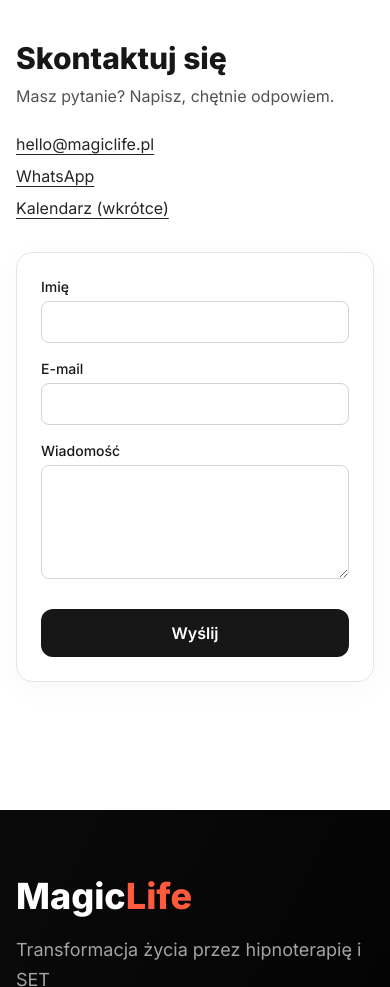
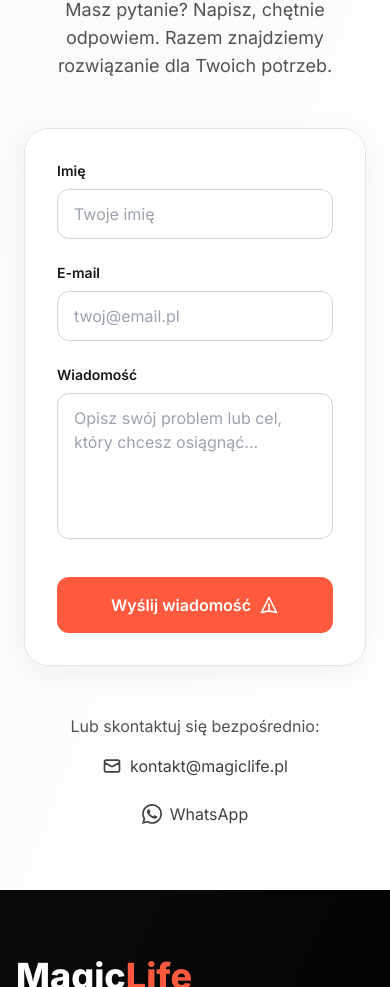
Before and after one commit to technikyvl/MAGIC-LANDING-PAGE-NEW, a Next.js app in the folder MAGICLIFELANDING/: page / in a window 390 px wide. Shown: the part 11013-12000 px from the top of the page. Built offline with nearby package versions, Linux system fonts and the light colour scheme.

Commit message:
Update page.jsx

```diff
--- a/MAGICLIFELANDING/app/page.jsx
+++ b/MAGICLIFELANDING/app/page.jsx
@@ -343,7 +343,7 @@ export default function Page() {
       </section>
 
       {/* 6) Support - Editorial Style */}
-      <section className="bg-white text-neutral-900 py-24 lg:py-24 md:py-16 sm:py-12">
+      <section className="bg-white text-neutral-900 py-16 lg:py-20 md:py-12 sm:py-8">
         <div className="mx-auto max-w-7xl px-6 lg:px-8">
           {/* Two-column header */}
           <div className="mb-20 lg:mb-24 md:mb-18 sm:mb-16">
@@ -586,26 +586,80 @@ export default function Page() {
       </section>
 
       {/* 11) Contact */}
-      <section id="contact" className={"bg-white " + SPACING}>
-        <div className={CONTAINER + " grid gap-8 sm:grid-cols-2"}>
+      <section id="contact" className="bg-gradient-to-br from-neutral-50 to-white py-16 sm:py-20">
+        <div className="mx-auto max-w-4xl px-6 lg:px-8">
+          {/* Header */}
+          <div className="text-center mb-12">
+            <div className="inline-block h-[2px] w-16 bg-accent mb-6"></div>
+            <h2 className="text-3xl sm:text-4xl font-extrabold text-neutral-900 mb-4">Skontaktuj się</h2>
+            <p className="text-lg text-neutral-600 max-w-2xl mx-auto">
+              Masz pytanie? Napisz, chętnie odpowiem. Razem znajdziemy rozwiązanie dla Twoich potrzeb.
+            </p>
+          </div>
+
+          {/* Contact form - centered */}
+          <div className="max-w-2xl mx-auto">
+            <form className="slow-reveal rounded-3xl border border-neutral-200 p-8 bg-white shadow-[0_8px_30px_rgba(0,0,0,.05)]" onSubmit={(e)=>{e.preventDefault(); alert('Dziękuję! Skontaktuję się niebawem.')}}>
+              <div className="grid grid-cols-1 md:grid-cols-2 gap-6">
+                <div>
+                  <label className="block text-sm font-semibold text-neutral-900 mb-2">Imię</label>
+                  <input
+                    className="w-full rounded-xl border border-neutral-300 px-4 py-3 outline-none focus:ring-2 focus:ring-accent focus:border-accent transition-colors"
+                    placeholder="Twoje imię"
+                  />
+                </div>
           <div>
-            <h2 className="slow-reveal text-3xl sm:text-4xl font-extrabold">Skontaktuj się</h2>
-            <p className="slow-reveal mt-2 text-neutral-600">Masz pytanie? Napisz, chętnie odpowiem.</p>
-            <ul className="slow-reveal mt-6 space-y-2 text-neutral-800">
-              <li><a className="underline underline-offset-4 hover:no-underline" href="mailto:hello@magiclife.pl">hello@magiclife.pl</a></li>
-              <li><a className="underline underline-offset-4 hover:no-underline" href="https://wa.me/0000000000">WhatsApp</a></li>
-              <li><a className="underline underline-offset-4 hover:no-underline" href="#">Kalendarz (wkrótce)</a></li>
-            </ul>
+                  <label className="block text-sm font-semibold text-neutral-900 mb-2">E-mail</label>
+                  <input
+                    type="email"
+                    className="w-full rounded-xl border border-neutral-300 px-4 py-3 outline-none focus:ring-2 focus:ring-accent focus:border-accent transition-colors"
+                    placeholder="twoj@email.pl"
+                  />
+                </div>
+              </div>
+
+              <div className="mt-6">
+                <label className="block text-sm font-semibold text-neutral-900 mb-2">Wiadomość</label>
+                <textarea
+                  className="w-full rounded-xl border border-neutral-300 px-4 py-3 outline-none focus:ring-2 focus:ring-accent focus:border-accent transition-colors resize-none"
+                  rows="5"
+                  placeholder="Opisz swój problem lub cel, który chcesz osiągnąć..."
+                ></textarea>
           </div>
-          <form className="slow-reveal rounded-2xl border border-neutral-200 p-6 bg-white shadow-[0_8px_30px_rgba(0,0,0,.03)]" onSubmit={(e)=>{e.preventDefault(); alert('Dziękuję! Skontaktuję się niebawem.')}}>
-            <label className="block text-sm font-medium">Imię</label>
-            <input className="mt-1 w-full rounded-lg border border-neutral-300 px-3 py-2 outline-none focus:ring-2 focus:ring-accent" />
-            <label className="mt-4 block text-sm font-medium">E-mail</label>
-            <input className="mt-1 w-full rounded-lg border border-neutral-300 px-3 py-2 outline-none focus:ring-2 focus:ring-accent" />
-            <label className="mt-4 block text-sm font-medium">Wiadomość</label>
-            <textarea className="mt-1 w-full rounded-lg border border-neutral-300 px-3 py-2 outline-none focus:ring-2 focus:ring-accent" rows="4"></textarea>
-            <button className="mt-6 w-full rounded-xl bg-neutral-900 px-5 py-3 font-semibold text-white hover:bg-neutral-800">Wyślij</button>
+
+              <button className="mt-8 w-full rounded-xl bg-accent px-6 py-4 font-semibold text-white hover:bg-accent/90 transition-colors group flex items-center justify-center gap-2">
+                <span>Wyślij wiadomość</span>
+                <svg className="w-5 h-5 group-hover:translate-x-1 transition-transform" fill="none" stroke="currentColor" viewBox="0 0 24 24">
+                  <path strokeLinecap="round" strokeLinejoin="round" strokeWidth={2} d="M12 19l9 2-9-18-9 18 9-2zm0 0v-8" />
+                </svg>
+              </button>
           </form>
+          </div>
+
+          {/* Contact info */}
+          <div className="mt-12 text-center">
+            <p className="text-neutral-600 mb-4">Lub skontaktuj się bezpośrednio:</p>
+            <div className="flex flex-col sm:flex-row items-center justify-center gap-6">
+              <a
+                href="mailto:kontakt@magiclife.pl"
+                className="flex items-center gap-2 text-neutral-700 hover:text-accent transition-colors"
+              >
+                <svg className="w-5 h-5" fill="none" stroke="currentColor" viewBox="0 0 24 24">
+                  <path strokeLinecap="round" strokeLinejoin="round" strokeWidth={2} d="M3 8l7.89 4.26a2 2 0 002.22 0L21 8M5 19h14a2 2 0 002-2V7a2 2 0 00-2-2H5a2 2 0 00-2 2v10a2 2 0 002 2z" />
+                </svg>
+                kontakt@magiclife.pl
+              </a>
+              <a
+                href="https://wa.me/0000000000"
+                className="flex items-center gap-2 text-neutral-700 hover:text-accent transition-colors"
+              >
+                <svg className="w-5 h-5" fill="currentColor" viewBox="0 0 24 24">
+                  <path d="M17.472 14.382c-.297-.149-1.758-.867-2.03-.967-.273-.099-.471-.148-.67.15-.197.297-.767.966-.94 1.164-.173.199-.347.223-.644.075-.297-.15-1.255-.463-2.39-1.475-.883-.788-1.48-1.761-1.653-2.059-.173-.297-.018-.458.13-.606.134-.133.298-.347.446-.52.149-.174.198-.298.298-.497.099-.198.05-.371-.025-.52-.075-.149-.669-1.612-.916-2.207-.242-.579-.487-.5-.669-.51-.173-.008-.371-.01-.57-.01-.198 0-.52.074-.792.372-.272.297-1.04 1.016-1.04 2.479 0 1.462 1.065 2.875 1.213 3.074.149.198 2.096 3.2 5.077 4.487.709.306 1.262.489 1.694.625.712.227 1.36.195 1.871.118.571-.085 1.758-.719 2.006-1.413.248-.694.248-1.289.173-1.413-.074-.124-.272-.198-.57-.347m-5.421 7.403h-.004a9.87 9.87 0 01-5.031-1.378l-.361-.214-3.741.982.998-3.648-.235-.374a9.86 9.86 0 01-1.51-5.26c.001-5.45 4.436-9.884 9.888-9.884 2.64 0 5.122 1.03 6.988 2.898a9.825 9.825 0 012.893 6.994c-.003 5.45-4.437 9.884-9.885 9.884m8.413-18.297A11.815 11.815 0 0012.05 0C5.495 0 .16 5.335.157 11.892c0 2.096.547 4.142 1.588 5.945L.057 24l6.305-1.654a11.882 11.882 0 005.683 1.448h.005c6.554 0 11.89-5.335 11.893-11.893A11.821 11.821 0 0020.885 3.488"/>
+                </svg>
+                WhatsApp
+              </a>
+            </div>
+          </div>
         </div>
       </section>
 
```
